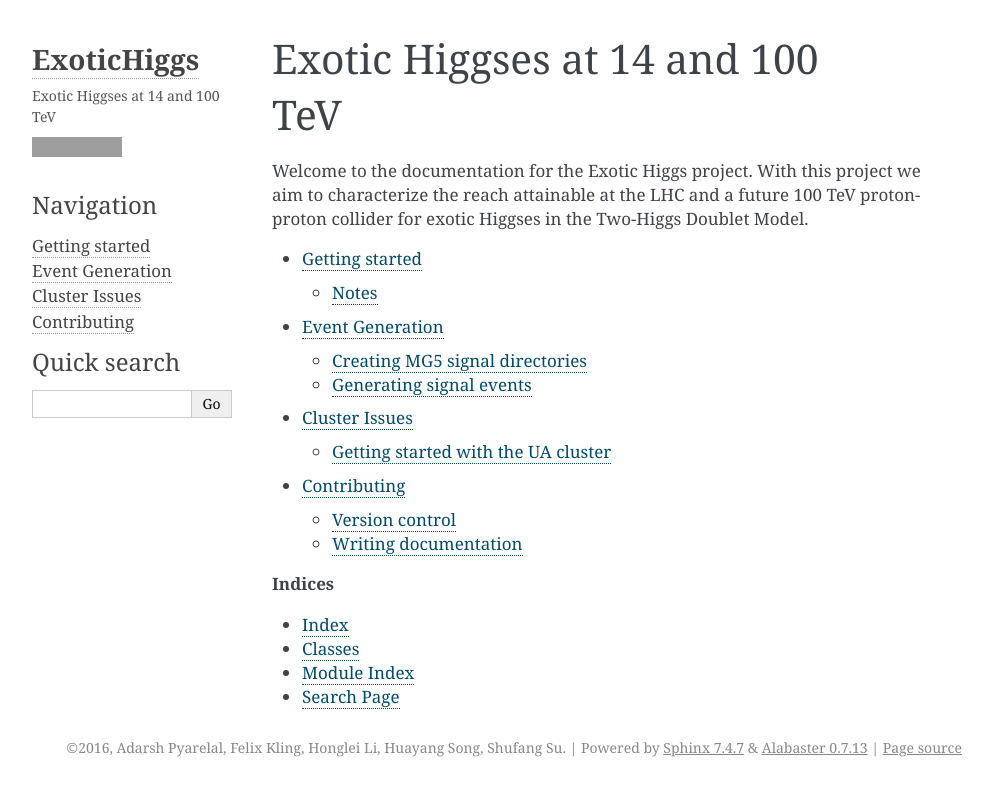
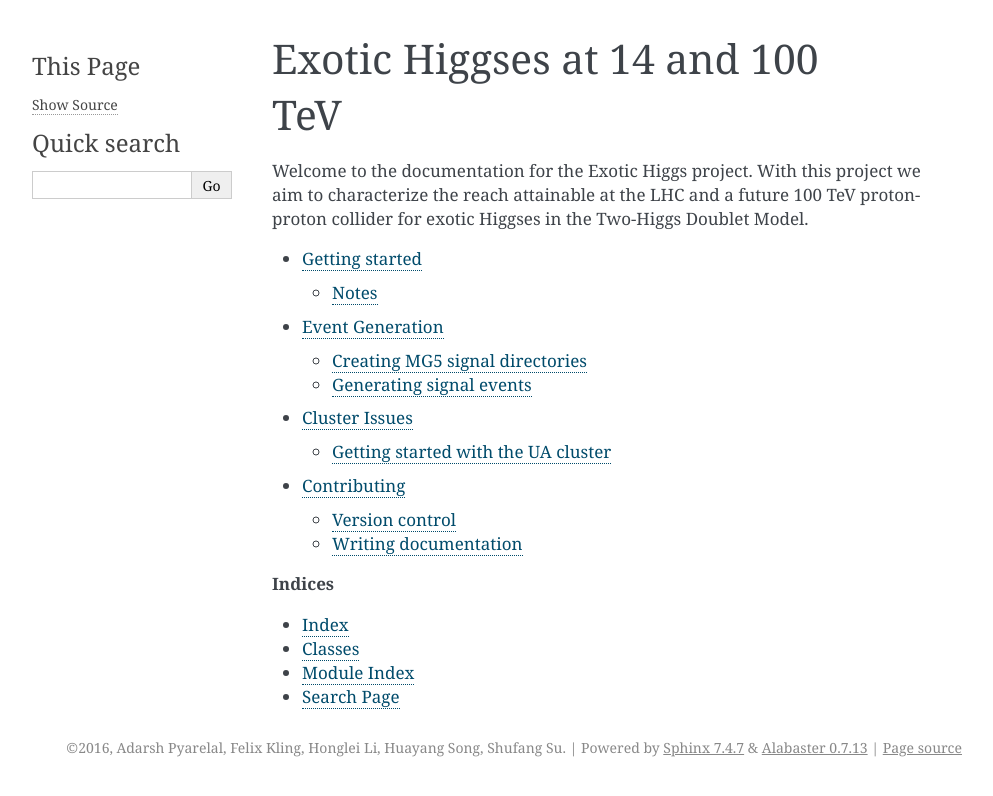
Before and after one commit to adarshp/ExoticHiggs, a Sphinx documentation site: the page built from docs/index.rst, in a window 1280 px wide. Shown: the top 796 px of the page, without its empty margins (148-1141 px from the left). Built offline with Sphinx 7.4.7, drawn with Linux system fonts in a browser that asks for light colours; grey boxes are pictures that could not be loaded.

Commit message:
conf.py updated for readthedocs

```diff
--- a/docs/conf.py
+++ b/docs/conf.py
@@ -19,7 +19,7 @@ import shlex
 # If extensions (or modules to document with autodoc) are in another directory,
 # add these directories to sys.path here. If the directory is relative to the
 # documentation root, use os.path.abspath to make it absolute, like shown here.
-sys.path.insert(0, os.path.abspath('../../'))
+sys.path.insert(0, os.path.abspath('../'))
 
 # -- General configuration ------------------------------------------------
 
@@ -114,18 +114,18 @@ todo_include_todos = False
 
 # The theme to use for HTML and HTML Help pages.  See the documentation for
 # a list of builtin themes.
-html_theme = 'alabaster'
+#html_theme = 'alabaster'
 
 # Theme options are theme-specific and customize the look and feel of a theme
 # further.  For a list of options available for each theme, see the
 # documentation.
-html_theme_options = {
-    'description': 'Exotic Higgses at 14 and 100 TeV',
-    'logo_name': True,
-    'github_user': 'adarshp',
-    'github_repo': 'ExoticHiggs',
-    'github_button': True,
-}
+#html_theme_options = {
+#    'description': 'Exotic Higgses at 14 and 100 TeV',
+#    'logo_name': True,
+#    'github_user': 'adarshp',
+#    'github_repo': 'ExoticHiggs',
+#    'github_button': True,
+#}
 
 # Add any paths that contain custom themes here, relative to this directory.
 #html_theme_path = ["_themes",]
@@ -165,14 +165,14 @@ html_static_path = ['_static']
 #html_use_smartypants = True
 
 # Custom sidebar templates, maps document names to template names.
-html_sidebars = {
-    '**': [
-        'about.html',
-        'navigation.html',
-        'relations.html',
-        'searchbox.html',
-    ]
-}
+#html_sidebars = {
+#    '**': [
+#        'about.html',
+#        'navigation.html',
+#        'relations.html',
+#        'searchbox.html',
+#    ]
+#}
 
 # Additional templates that should be rendered to pages, maps page names to
 # template names.
```
